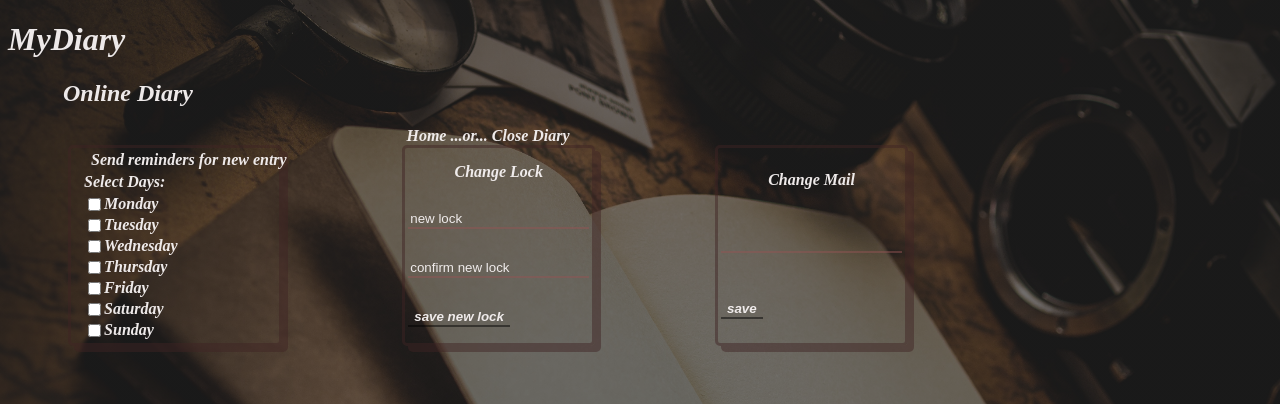
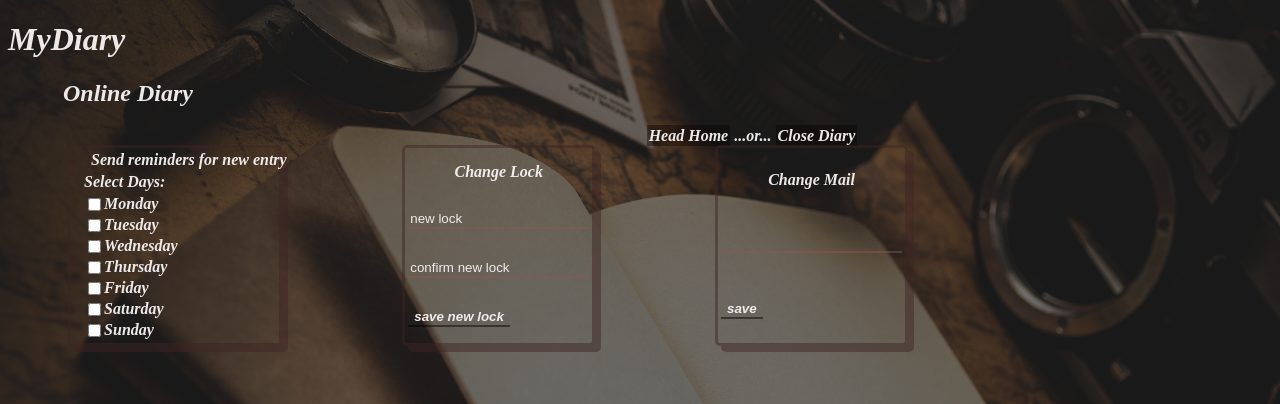
Before and after one commit to RonKbS/baron_s_online_journal, a Flask app: page /account in a window 1280 px wide. Shown: the top 404 px of the page. Run offline with Flask 2, Linux system fonts and the light colour scheme.

Commit message:
Style the account navigation bar

```diff
--- a/app/templates/404.html
+++ b/app/templates/404.html
@@ -22,6 +22,9 @@
     <div class="footer">
         <p class="appear">© Copyright バロン</p>
     </div>
+    <div class="footer">
+        <p class="appear">© Copyright バロン</p>
+    </div>
 </body>
 
 </html>
--- a/app/templates/account.html
+++ b/app/templates/account.html
@@ -14,10 +14,10 @@
 <body>
     <h1 class="appear">MyDiary</h1>
     <h2 class="appear">Online Diary</h2>
-    <div class="appear">
-        <a href="http://127.0.0.1:5000/home" class="appear">Home</a>
+    <div class="appear"  id="home_nav">
+        <a href="http://127.0.0.1:5000/home" class="each">Head Home</a>
         ...or...
-        <a onclick="logout()" class="appear">Close Diary</a>
+        <a onclick="logout()" class="each">Close Diary</a>
     </div>
     <div class="account">
         <table class="account_table">
--- a/app/templates/home_page.html
+++ b/app/templates/home_page.html
@@ -18,7 +18,7 @@
         <a href="http://127.0.0.1:5000/entry" class="each">Add Entry</a>
         <a onclick="delete_several()" class="each"> Delete Selected </a>
         ...or...
-        <a href="http://127.0.0.1:5000/account" class="each">Account</a>
+        <a href="http://127.0.0.1:5000/account" class="each">Check Account</a>
         <a onclick="logout()" class="each">Close Diary</a>
     </div>
     <div id="entries_block">
```
